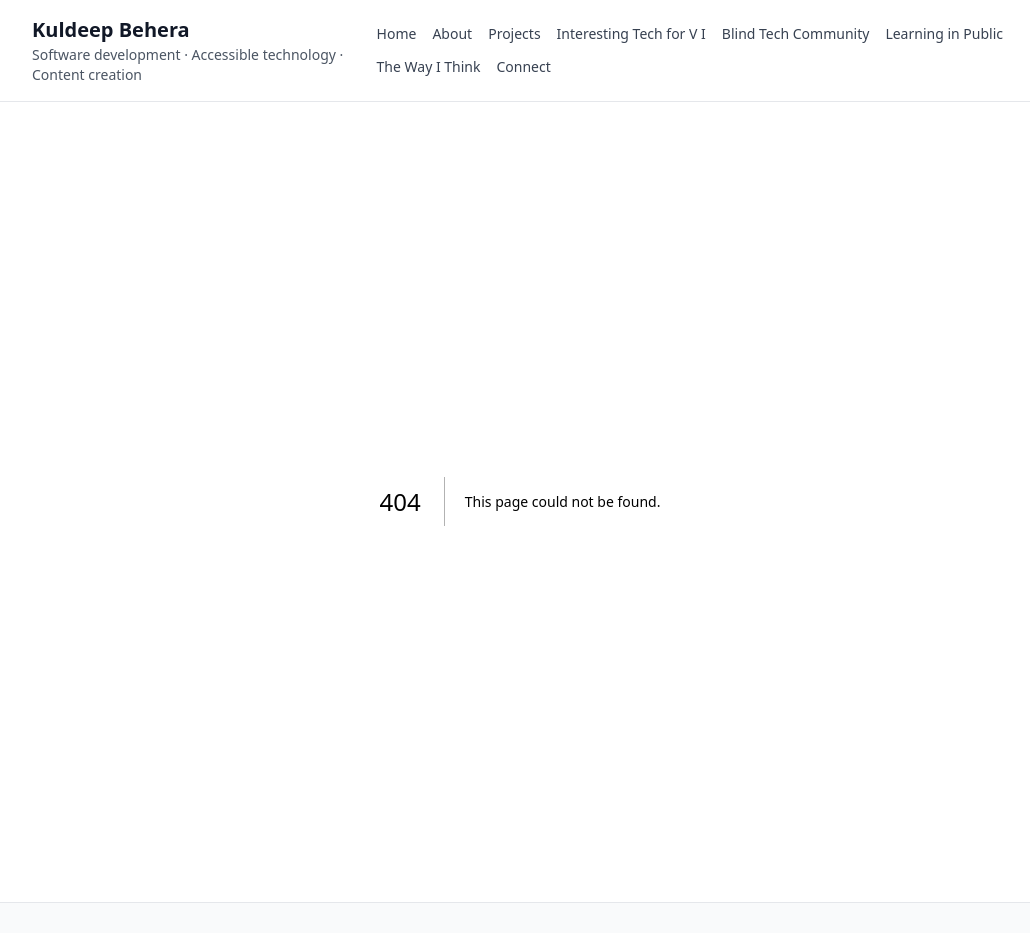
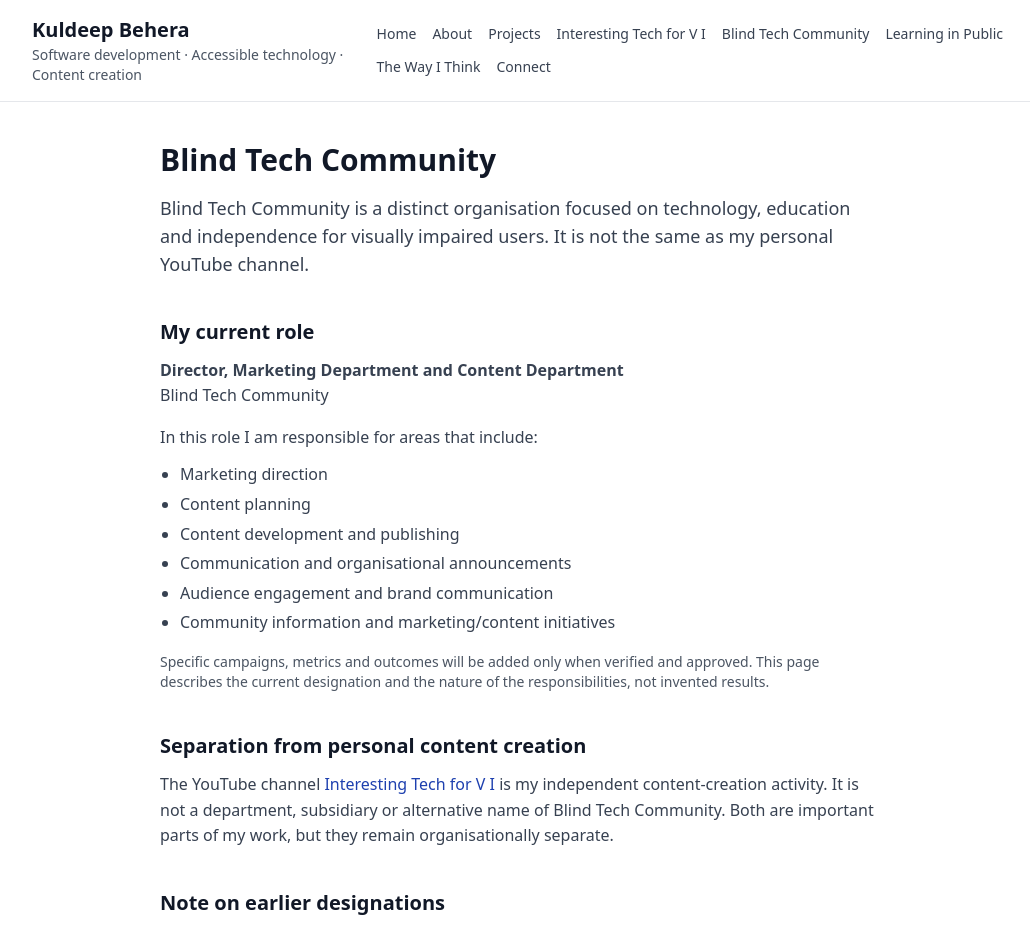
Before and after one commit to Kuldeep2025/kuldeep-behera-platform, a Next.js app: page /blind-tech-community in a window 1280 px wide. Before the commit this address had no page. Shown: the top 933 px of the page, without its empty margins (120-1150 px from the left). Built offline with nearby package versions, Linux system fonts and the light colour scheme.

Commit message:
Add Blind Tech Community role page with correct designation and separation from YouTube

```diff
--- /dev/null
+++ b/src/app/blind-tech-community/page.tsx
@@ -0,0 +1,62 @@
+import type { Metadata } from "next";
+import Link from "next/link";
+
+export const metadata: Metadata = {
+  title: "Blind Tech Community",
+  description: "Kuldeep Behera’s organisational role as Director of the Marketing Department and Content Department at Blind Tech Community.",
+};
+
+export default function BlindTechCommunityPage() {
+  return (
+    <div className="mx-auto max-w-3xl px-4 py-10 sm:px-6">
+      <h1 className="text-3xl font-bold text-gray-900">Blind Tech Community</h1>
+
+      <p className="mt-4 text-lg text-gray-700">
+        Blind Tech Community is a distinct organisation focused on technology, education and independence for visually impaired users. It is not the same as my personal YouTube channel.
+      </p>
+
+      <section className="mt-10" aria-labelledby="role-heading">
+        <h2 id="role-heading" className="text-xl font-semibold text-gray-900">
+          My current role
+        </h2>
+        <p className="mt-3 text-gray-700">
+          <strong>Director, Marketing Department and Content Department</strong>
+          <br />
+          Blind Tech Community
+        </p>
+        <p className="mt-4 text-gray-700">
+          In this role I am responsible for areas that include:
+        </p>
+        <ul className="mt-3 list-disc space-y-1 pl-5 text-gray-700">
+          <li>Marketing direction</li>
+          <li>Content planning</li>
+          <li>Content development and publishing</li>
+          <li>Communication and organisational announcements</li>
+          <li>Audience engagement and brand communication</li>
+          <li>Community information and marketing/content initiatives</li>
+        </ul>
+        <p className="mt-4 text-sm text-gray-600">
+          Specific campaigns, metrics and outcomes will be added only when verified and approved. This page describes the current designation and the nature of the responsibilities, not invented results.
+        </p>
+      </section>
+
+      <section className="mt-10" aria-labelledby="separation-heading">
+        <h2 id="separation-heading" className="text-xl font-semibold text-gray-900">
+          Separation from personal content creation
+        </h2>
+        <p className="mt-3 text-gray-700">
+          The YouTube channel <Link href="/youtube" className="text-brand-700 hover:underline focus:outline-none">Interesting Tech for V I</Link> is my independent content-creation activity. It is not a department, subsidiary or alternative name of Blind Tech Community. Both are important parts of my work, but they remain organisationally separate.
+        </p>
+      </section>
+
+      <section className="mt-10" aria-labelledby="note-heading">
+        <h2 id="note-heading" className="text-xl font-semibold text-gray-900">
+          Note on earlier designations
+        </h2>
+        <p className="mt-3 text-gray-700">
+          My current designation is the one stated above. Previous titles (including any earlier HR Manager designation) are not used on this platform.
+        </p>
+      </section>
+    </div>
+  );
+}
```
